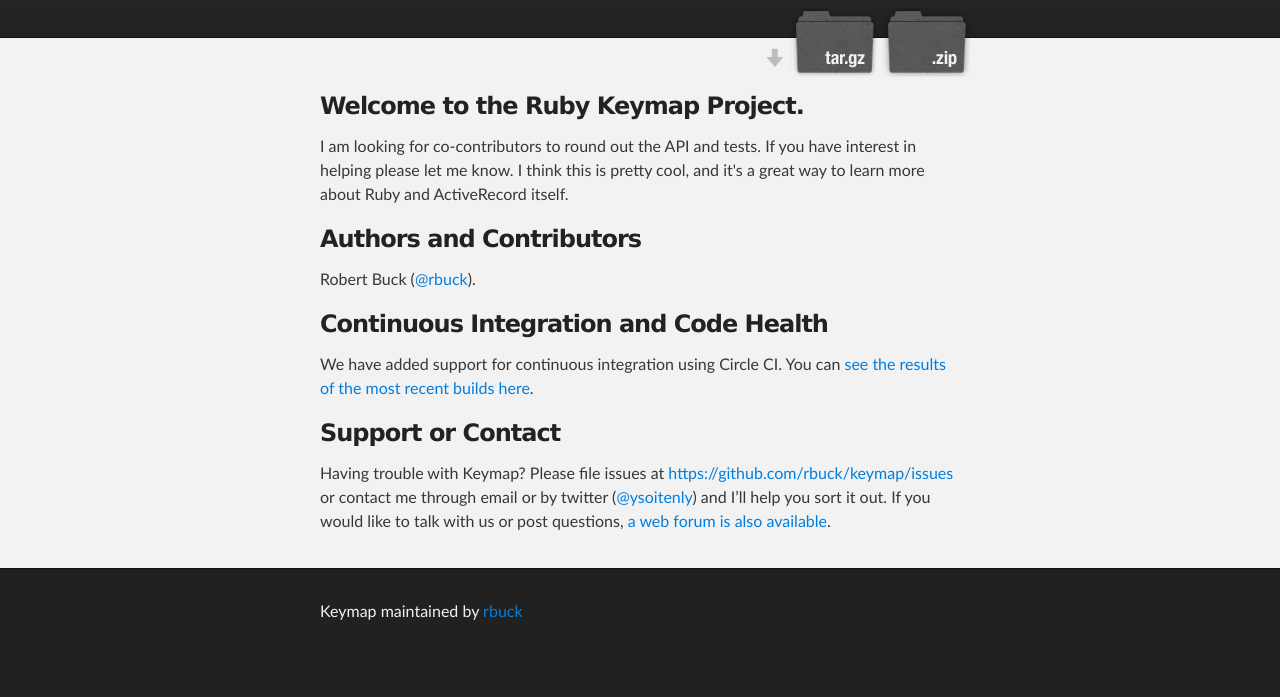
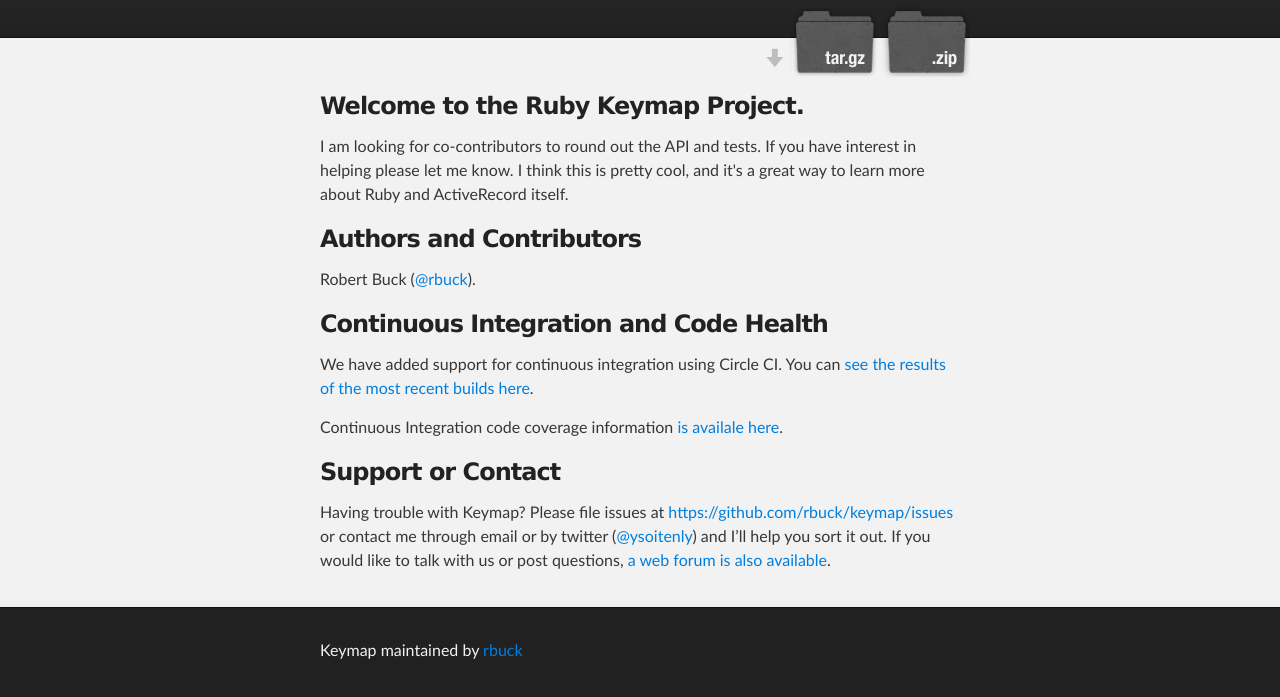
Before and after one commit to rbuck/keymap, a plain HTML site: page index.html in a window 1280 px wide. Shown: the part 208-905 px from the top of the page. Before the commit the page ends 866 px from the top, so only its background shows below. Drawn offline with Linux system fonts and the light colour scheme.

Commit message:
Add link to Jenkins.

```diff
--- a/index.html
+++ b/index.html
@@ -61,6 +61,8 @@ $ git checkout gh-pages
 
 <p>We have added support for continuous integration using Circle CI. You can <a href="https://circleci.com/gh/rbuck/keymap">see the results of the most recent builds here</a>.</p>
 
+<p>Continuous Integration code coverage information <a href="https://rbuck.ci.cloudbees.com/job/keymap/ws/coverage/index.html#_AllFiles">is availale here</a>.</p>
+
 <h3>Support or Contact</h3>
 
 <p>Having trouble with Keymap? Please file issues at <a href="https://github.com/rbuck/keymap/issues">https://github.com/rbuck/keymap/issues</a> or contact me through email or by twitter (<a href="https://twitter.com/ysoitenly">@ysoitenly</a>) and I’ll help you sort it out. If you would like to talk with us or post questions, <a href="https://groups.google.com/forum/#!forum/ruby-keymap">a web forum is also available</a>.</p>
```
